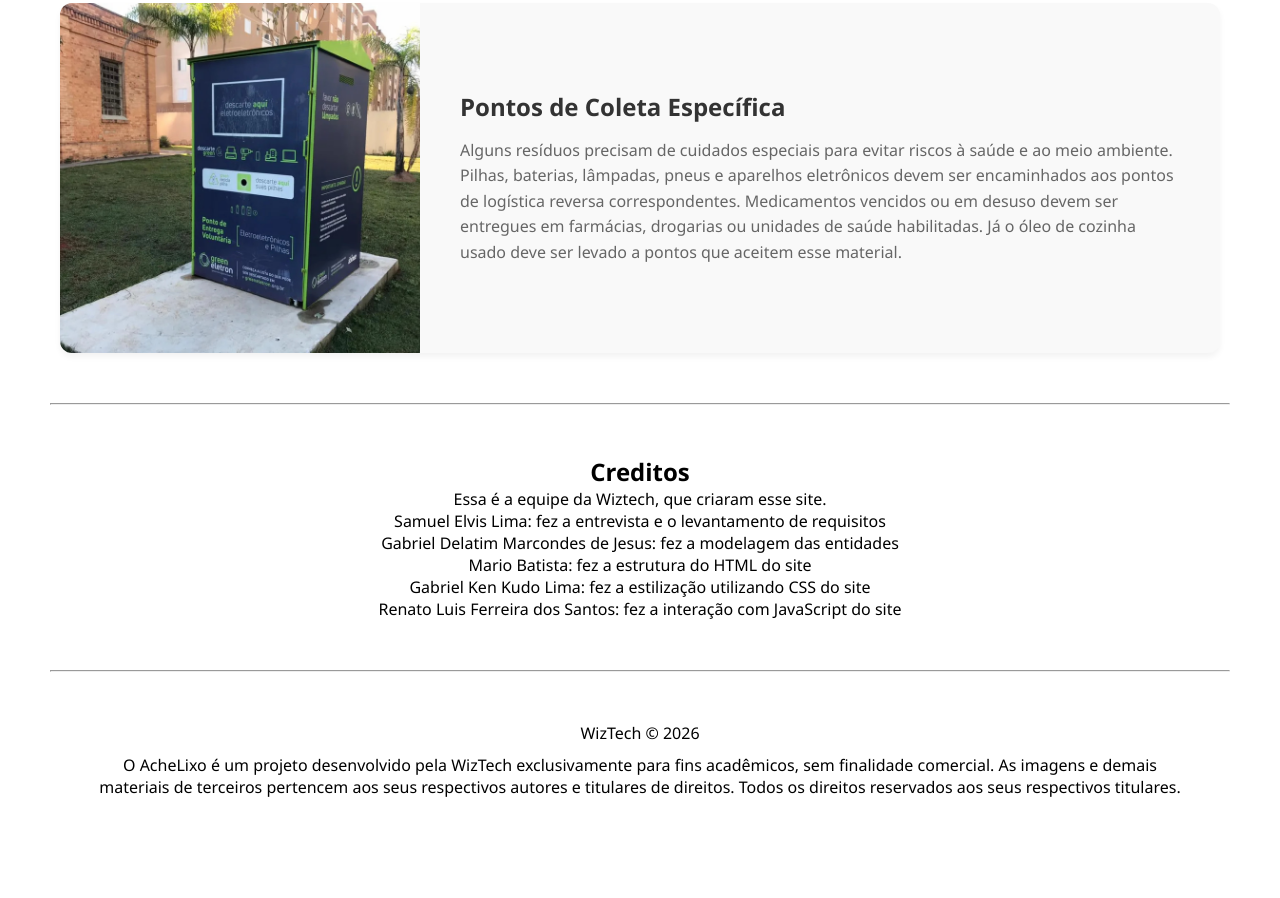
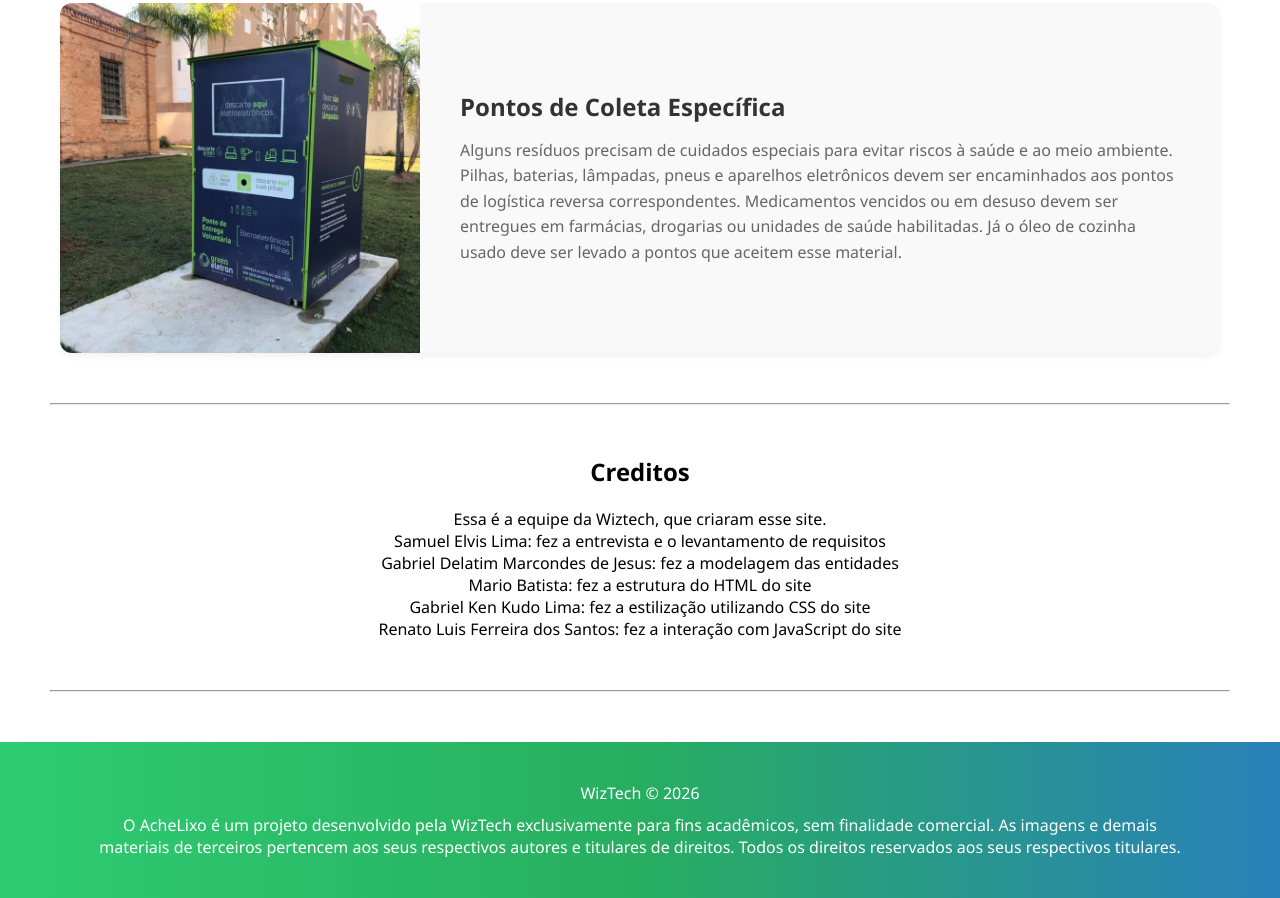
Before and after one commit to FatecZL-ADS-2026-2-NOITE/Prova-WizTech, a website: page index.html in a window 1280 px wide. Shown: the part 2485-3383 px from the top of the page. Before the commit the page ends 3283 px from the top, so only its background shows below. Drawn offline with nearby package versions, Linux system fonts and the light colour scheme; no server answers.

Commit message:
Ajustes e update do footer

```diff
--- a/style.css
+++ b/style.css
@@ -243,10 +243,20 @@ main {
     }
 }
 
+#creditos h2 {
+    margin-bottom: 20px;
+}
+
+footer{
+    padding: 40px 20px;
+    background: linear-gradient(to right, #2ecc71, #27ae60, #2980b9);
+    color: white;
+}
 
 
 
 
+/*Mapa*/
 
 #map-section {
     position: relative;
```
